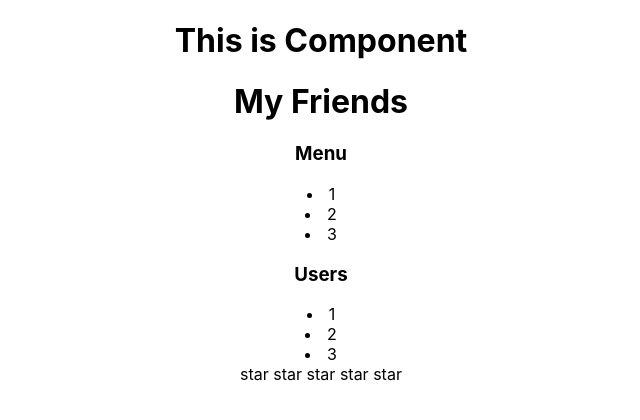
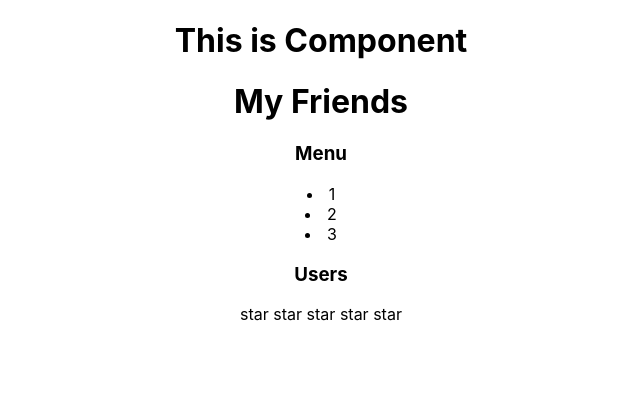
Before and after one commit to regggulus/ReactTS_shit_how_easy, a React (Create React App) app: page / in a window 1280 px wide. Shown: the top 420 px of the page, without its empty margins (319-959 px from the left). Built offline with nearby package versions, Linux system fonts and the light colour scheme.

Commit message:
03 - props

```diff
--- a/src/App.tsx
+++ b/src/App.tsx
@@ -10,8 +10,8 @@ function App() {
         <div className={'App'}>
             <PageTitle title={'This is Component'}/>
             <PageTitle title={'My Friends'}/>
-            <Accordion title={'Menu'}/>
-            <Accordion title={'Users'}/>
+            <Accordion title={'Menu'} collapsed={true}/>
+            <Accordion title={'Users'} collapsed={false}/>
             <Rating/>
         </div>
     );
--- a/src/components/Accordion/Accordion.tsx
+++ b/src/components/Accordion/Accordion.tsx
@@ -2,14 +2,23 @@ import React from "react";
 
 type AccordionPropsType = {
     title: string
+    collapsed: boolean
 }
+
 export function Accordion(props: AccordionPropsType) {
-
+    if (props.collapsed) {
         return <div>
             <AccordionTitle title={props.title}/>
-        <AccordionBody />
+            <AccordionBody/>
+        </div>
+    } else {
+        return <div>
+            <AccordionTitle title={props.title}/>
+        </div>
+    }
 
-    </div>
+
+}
 
 function AccordionTitle(props: any) {
     return (
@@ -28,4 +37,3 @@ export function Accordion(props: AccordionPropsType) {
         </div>
     )
 }
-}
--- a/src/components/Rating/Rating.tsx
+++ b/src/components/Rating/Rating.tsx
@@ -12,9 +12,9 @@ export function Rating() {
         </div>
     )
 
-    function Star() {
-        return (
-            <span>star </span>
-        )
-    }
 }
+function Star() {
+    return (
+        <span>star </span>
+    )
+}
```
Lines whose indentation alone changed are shown as unchanged.
